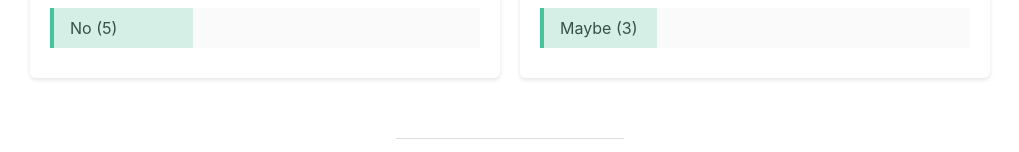
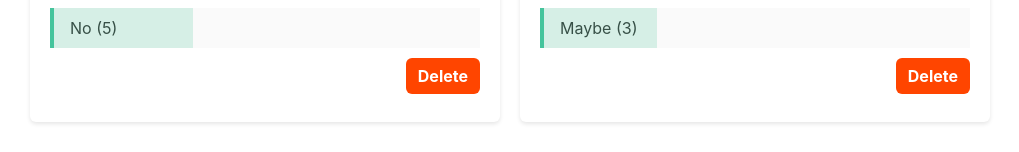
Before and after one commit to PedroLunet/svelteTutorial, a Svelte app in the folder sveltePools/: page / in a window 1280 px wide. Shown: the part 374-526 px from the top of the page, without its empty margins (130-1149 px from the left). Built offline with nearby package versions, Linux system fonts and the light colour scheme.

Commit message:
Deleting Polls

```diff
--- a/sveltePools/src/components/PoolDetails.svelte
+++ b/sveltePools/src/components/PoolDetails.svelte
@@ -2,6 +2,7 @@
 	import Card from '../shared/Card.svelte';
 	import PoolStore from '../stores/PoolStore';
 	export let pool;
+	import Button from '../shared/Button.svelte';
 
 	const handleVote = (option, id) => {
 		PoolStore.update((pools) => {
@@ -19,6 +20,12 @@
 
 	//Reactive values
 	$: totalVotes = pool.votesA + pool.votesB;
+
+	const handleDelete = (id) => {
+		PoolStore.update((currentPools) => {
+			return currentPools.filter((pool) => pool.id != id);
+		});
+	};
 </script>
 
 <Card>
@@ -45,8 +52,18 @@
 			></div>
 			<span> {pool.answerB} ({pool.votesB})</span>
 		</div>
-	</div>
-</Card>
+		<div class="delete">
+			<Button
+				flat
+				on:click={() => {
+					handleDelete(pool.id);
+				}}
+			>
+				Delete
+			</Button>
+		</div>
+	</div></Card
+>
 
 <style>
 	h3 {
@@ -89,4 +106,8 @@
 		border-left: 4px solid #45c49c;
 		background: rgba(69, 196, 150, 0.2);
 	}
+	.delete {
+		text-align: right;
+		margin-top: 10px;
+	}
 </style>
--- a/sveltePools/src/shared/Button.svelte
+++ b/sveltePools/src/shared/Button.svelte
@@ -4,7 +4,7 @@
 	export let inverse = false;
 </script>
 
-<button class={type} class:flat class:inverse>
+<button class={type} class:flat class:inverse on:click>
 	<slot></slot>
 </button>
 
```
